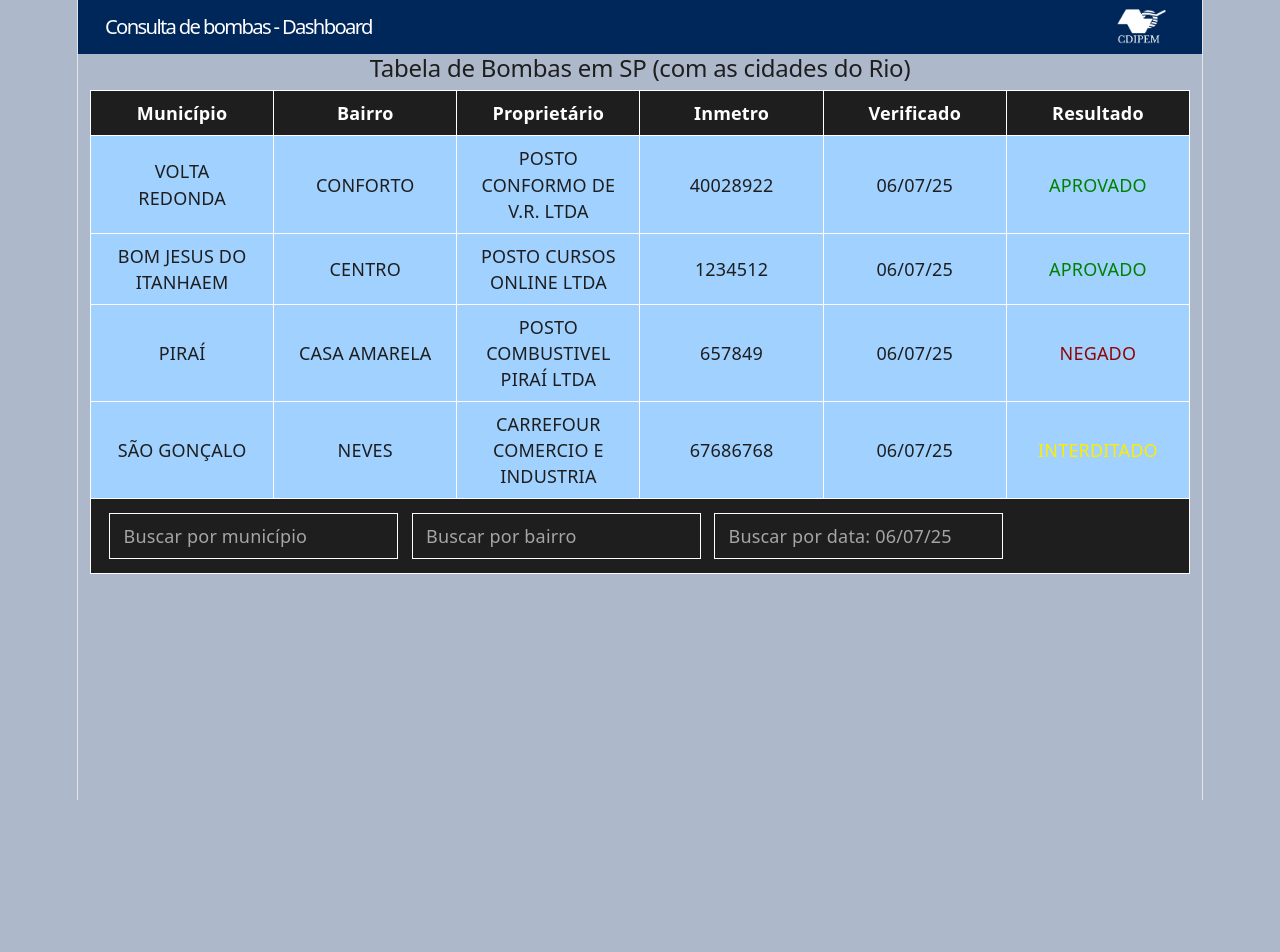
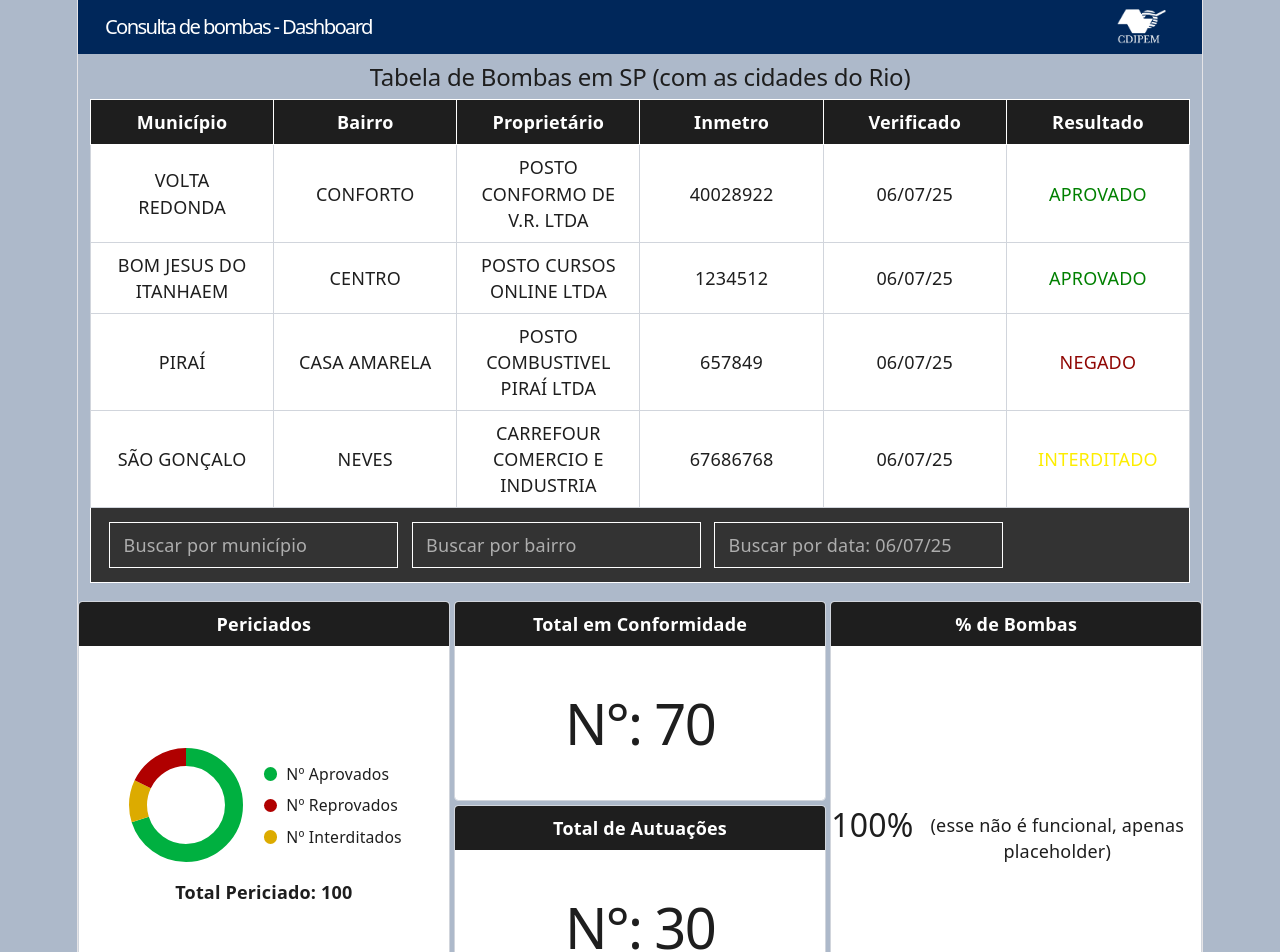
Before and after one commit to FATAG-26/FATAG-API-2026.03, a React (Vite) app in the folder front-end/my-app/: page / in a window 1280 px wide. Shown: the top 952 px of the page. Before the commit the page ends 800 px from the top, so only its background shows below. Built offline with nearby package versions, Linux system fonts and the light colour scheme.

Commit message:
<feat>: adição dos stats com 4 divs, 3 funcionais

```diff
--- a/front-end/my-app/src/App.tsx
+++ b/front-end/my-app/src/App.tsx
@@ -1,7 +1,7 @@
 import './App.css'
 import Header from './components/header'
 import Table from './components/table'
-
+import Stats from './components/stats'
 
 function App() {
 
@@ -10,6 +10,7 @@ function App() {
     <div className="min-h-screen bg-[#ADB9CA]">
       <Header />
       <Table />
+      <Stats/>
     </div>
   )
 }
--- a/front-end/my-app/src/components/header.tsx
+++ b/front-end/my-app/src/components/header.tsx
@@ -3,7 +3,7 @@ import logo from '../assets/CDIPEM_logo.png';
 
 function Header() {
   return (
- <header className="bg-[#00275a] text-white px-6 flex items-center justify-between h-12">
+    <header className="bg-[#00275a] text-white px-6 flex items-center justify-between h-12 mb-2">
       <h1 className="text-lg font-bold">
         Consulta de bombas - Dashboard
       </h1>
--- /dev/null
+++ b/front-end/my-app/src/components/stats.tsx
@@ -0,0 +1,85 @@
+function Stats() {
+    // Valores usados no gráfico de periciados
+    const aprovados = 70;
+    const reprovados = 18;
+    const interditados = 12;
+    const raio = 40;
+    const circunferencia = 2 * Math.PI * raio;
+    const dashAprovados = (aprovados / 100) * circunferencia;
+    const dashReprovados = (reprovados / 100) * circunferencia;
+    const dashInterditados = (interditados / 100) * circunferencia;
+
+    return (
+        // Grafico e Div dos periciados
+        <div className="flex h-90 w-full mt-4 mb-4">
+            <div className="w-1/3 flex flex-col border border-gray-300 rounded overflow-hidden bg-white mr-1">
+                <div className="bg-[#1E1E1E] text-white p-2 font-bold text-center">
+                    Periciados
+                </div>
+                <div className="p-3 flex-1 flex flex-col items-center justify-center">
+                    <div className="flex items-center justify-center gap-4">
+                        <svg
+                            width="120"
+                            height="120"
+                            viewBox="0 0 100 100"
+                            className="shrink-0 -rotate-90"
+                            role="img"
+                            aria-label="Gráfico donut: 70% aprovados, 18% reprovados e 12% interditados"
+                        >
+                            <circle cx="50" cy="50" r={raio} fill="none" stroke="#00b040" strokeWidth="15" strokeDasharray={`${dashAprovados} ${circunferencia}`} />
+                            <circle cx="50" cy="50" r={raio} fill="none" stroke="#dcab00" strokeWidth="15" strokeDasharray={`${dashInterditados} ${circunferencia}`} strokeDashoffset={-dashAprovados} />
+                            <circle cx="50" cy="50" r={raio} fill="none" stroke="#b00000" strokeWidth="15" strokeDasharray={`${dashReprovados} ${circunferencia}`} strokeDashoffset={-(dashAprovados + dashInterditados)} />
+                        </svg>
+                        <div className="flex flex-col gap-2 text-sm">
+                            <div className="flex items-center gap-2"><span className="h-3 w-3 rounded-full bg-[#00b040]" /><span>Nº Aprovados</span></div>
+                            <div className="flex items-center gap-2"><span className="h-3 w-3 rounded-full bg-[#b00000]" /><span>Nº Reprovados</span></div>
+                            <div className="flex items-center gap-2"><span className="h-3 w-3 rounded-full bg-[#dcab00]" /><span>Nº Interditados</span></div>
+                        </div>
+                    </div>
+                    <div className="mt-3 text-center font-bold">
+                        Total Periciado: {aprovados + reprovados + interditados}
+                    </div>
+                </div>
+            </div>
+
+            {/* Div que divide em dois, conformidades e autuações */}
+            <div className="w-1/3 flex flex-col">
+                {/* Div das conformidades */}
+                <div className="h-1/2 flex flex-col border border-gray-300 rounded overflow-hidden bg-white">
+                    <div className="bg-[#1E1E1E] text-white p-2 font-bold text-center">
+                        Total em Conformidade
+                    </div>
+                    <h1 className="flex items-center justify-center h-screen">
+                        <p className="text-[7cqh]">N°: {aprovados}</p>
+                    </h1>
+                </div>
+
+                {/* Div das conformidades */}
+                <div className="h-1/2 flex flex-col border border-gray-300 rounded overflow-hidden bg-white mt-1">
+                    <div className="bg-[#1E1E1E] text-white p-2 font-bold text-center">
+                        Total de Autuações
+                    </div>
+                    <h1 className="flex items-center justify-center h-screen">
+                        <p className="text-[7cqh]">N°: {reprovados + interditados}</p>
+                    </h1>
+                </div>
+            </div>
+
+            {/* Div da % das bombas, ainda não funcional */}
+            <div className="w-1/3 flex flex-col border border-gray-300 rounded overflow-hidden bg-white ml-1">
+                <div className="bg-[#1E1E1E] text-white p-2 font-bold text-center">
+                    % de Bombas
+                </div>
+
+                <div className="flex items-center justify-center h-screen">
+                    <p className="text-[4cqh]">100%</p>
+                    <br/>
+                    (esse não é funcional, apenas placeholder)
+                </div>
+
+            </div>
+        </div>
+    );
+}
+
+export default Stats;
--- a/front-end/my-app/src/components/table.tsx
+++ b/front-end/my-app/src/components/table.tsx
@@ -89,23 +89,23 @@ function Table() {
                         <tbody>
                             {bombasFiltradas.map((bomba) => (
                                 <tr key={bomba.inmetro}>
-                                    <td className="border border-white bg-[#A0D1FF] px-4 py-2">
+                                    <td className="border border-gray-300 bg-white px-4 py-2">
                                         {bomba.municipio}
                                     </td>
-                                    <td className="border border-white bg-[#A0D1FF] px-4 py-2">
+                                    <td className="border border-gray-300 bg-white px-4 py-2">
                                         {bomba.bairro}
                                     </td>
-                                    <td className="border border-white bg-[#A0D1FF] px-4 py-2">
+                                    <td className="border border-gray-300 bg-white px-4 py-2">
                                         {bomba.proprietario}
                                     </td>
-                                    <td className="border border-white bg-[#A0D1FF] px-4 py-2">
+                                    <td className="border border-gray-300 bg-white px-4 py-2">
                                         {bomba.inmetro}
                                     </td>
-                                    <td className="border border-white bg-[#A0D1FF] px-4 py-2">
+                                    <td className="border border-gray-300 bg-white px-4 py-2">
                                         {bomba.verificado}
                                     </td>
                                     <td
-                                        className={`border border-white bg-[#A0D1FF] px-4 py-2 ${bomba.resultado === 'APROVADO'
+                                        className={`border border-gray-300 bg-white px-4 py-2 ${bomba.resultado === 'APROVADO'
                                             ? 'text-[#008000]'
                                             : bomba.resultado === 'NEGADO'
                                                 ? 'text-[#900603]'
@@ -130,7 +130,7 @@ function Table() {
                         </tbody>
                     </table>
 
-                    <div className="flex flex-wrap gap-3 border border-t-0 border-white bg-[#1E1E1E] px-4 py-3">
+                    <div className="flex flex-wrap gap-3 border border-t-0 border-white bg-[#333333] px-4 py-3">
                         <input
                             type="text"
                             value={municipio}
```
